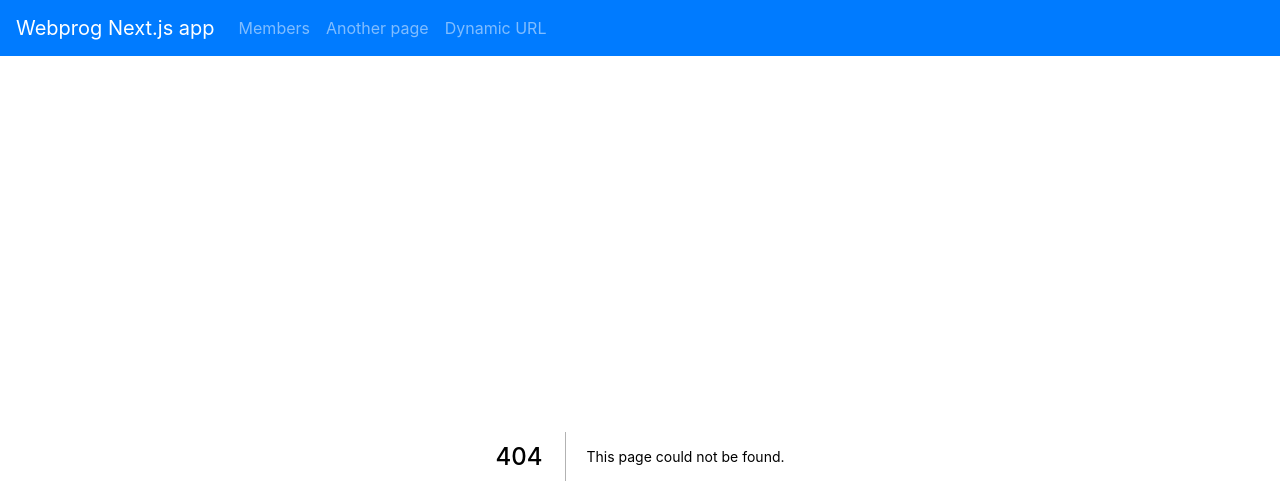
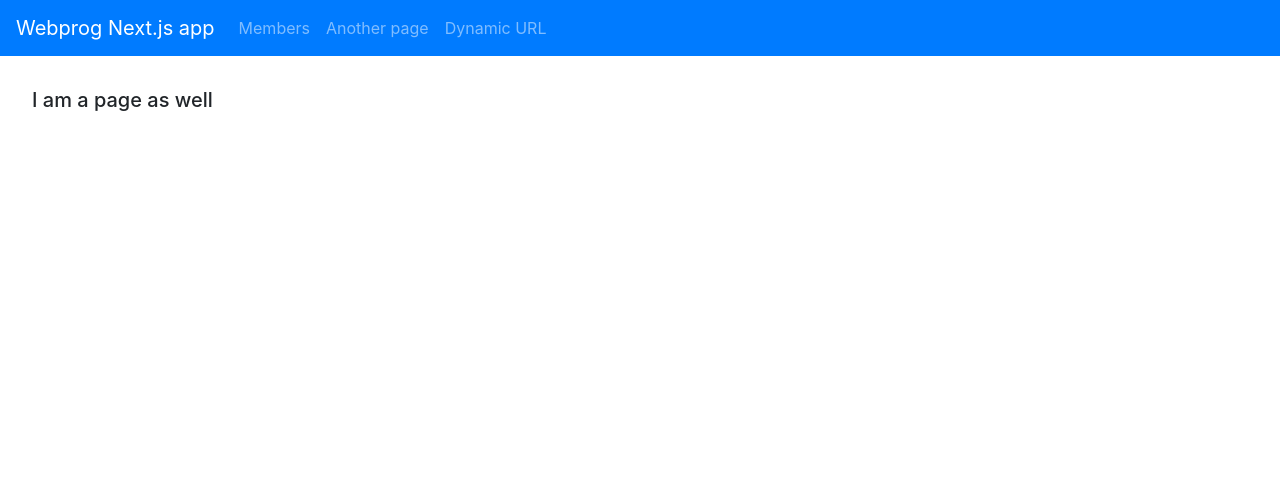
Before and after one commit to sd4v/webprog-next-app, a Next.js app: page /another in a window 1280 px wide. Before the commit this address had no page. Shown: the top 504 px of the page. Built offline with nearby package versions, Linux system fonts and the light colour scheme.

Commit message:
Add another page

```diff
--- /dev/null
+++ b/pages/another.js
@@ -0,0 +1,10 @@
+import styles from "./another.module.css";
+
+
+function AnotherPage() {
+  return (
+    <h5 className={styles.container}>I am a page as well</h5>
+  );
+}
+
+export default AnotherPage;
--- /dev/null
+++ b/pages/another.module.css
@@ -0,0 +1,3 @@
+.container {
+  margin: 2rem;
+}
```
